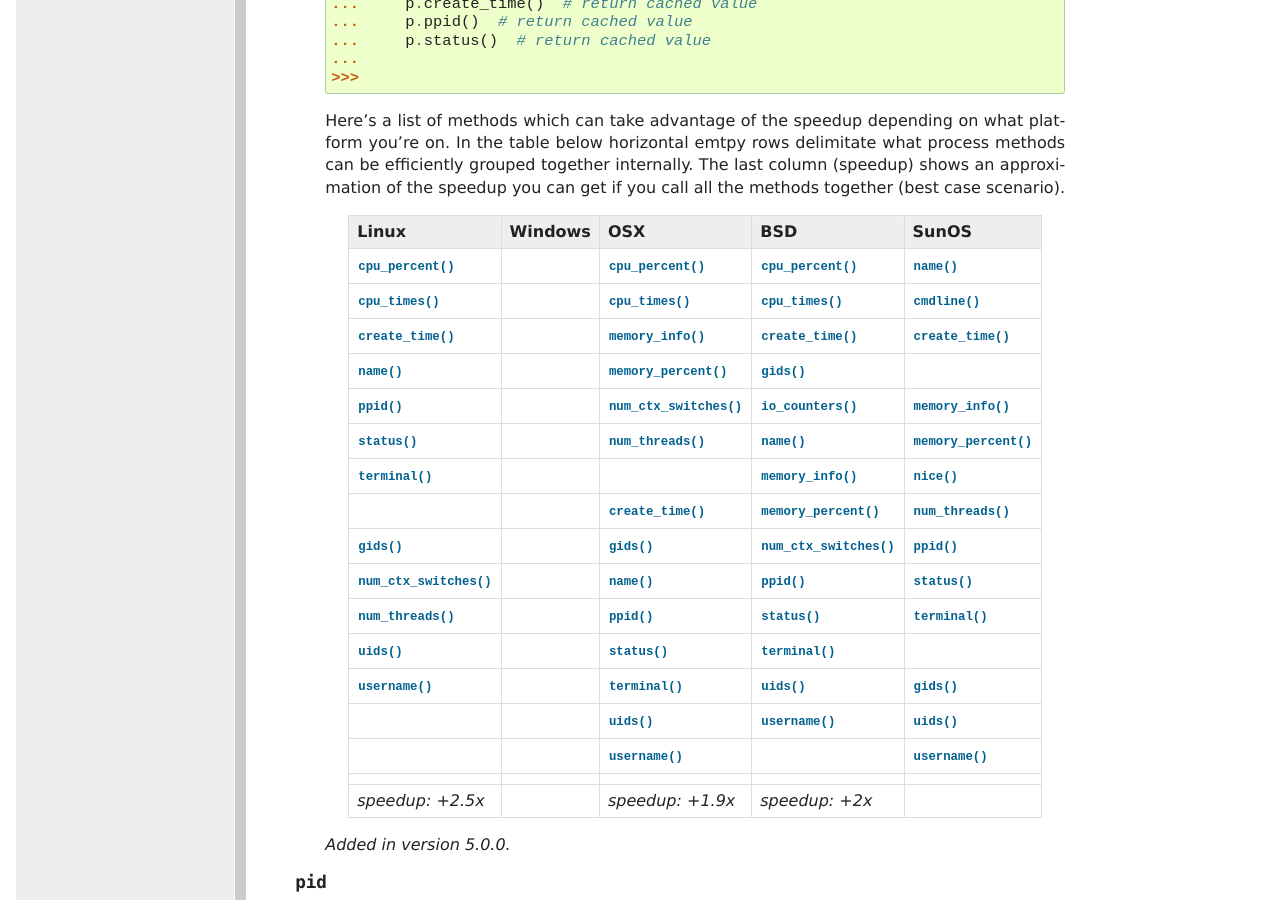
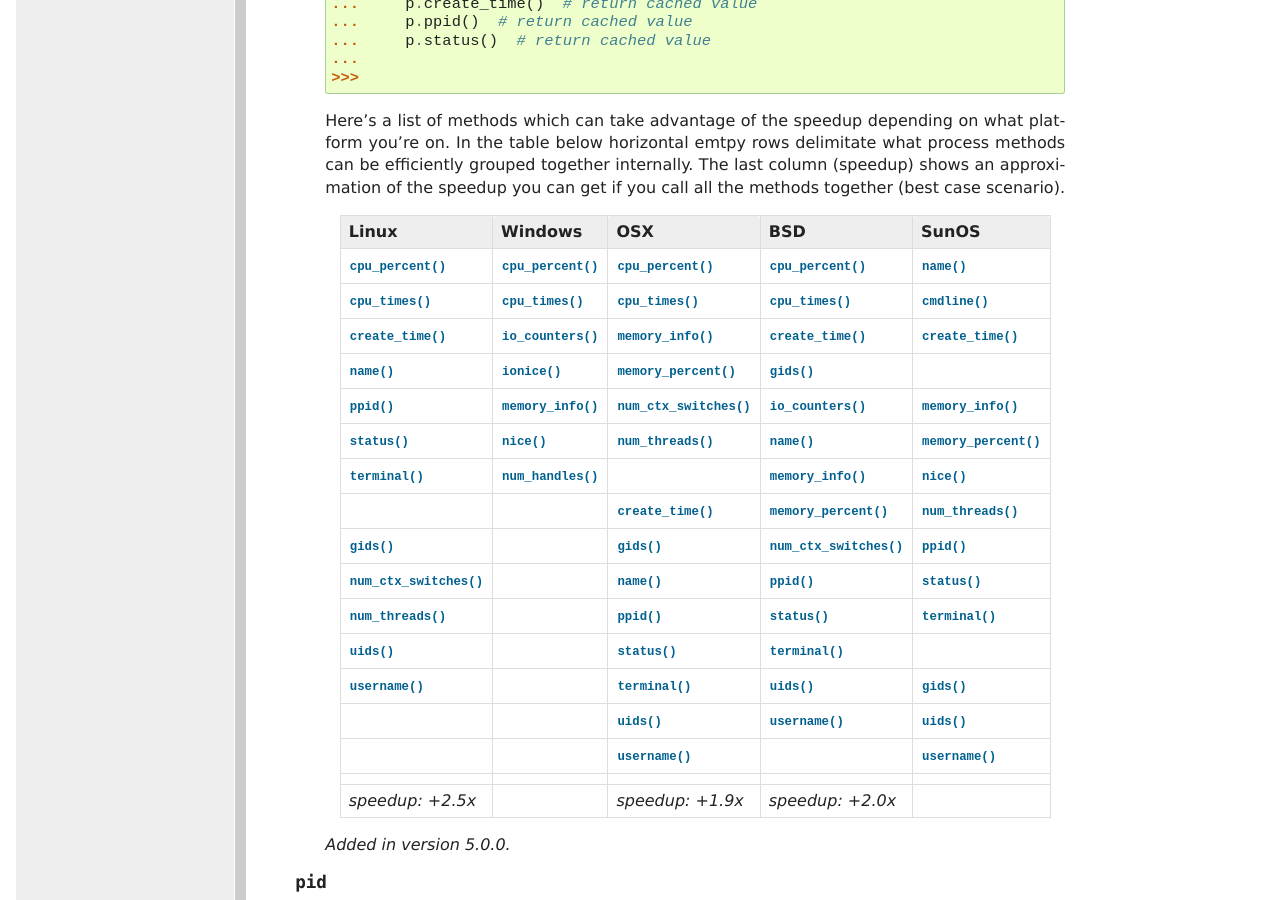
Before and after one commit to giampaolo/psutil, a Sphinx documentation site: the page built from docs/index.rst, in a window 1280 px wide and 900 px high, scrolled down 12695 px. Built offline with Sphinx 7.4.7, drawn with Linux system fonts in a browser that asks for light colours; formulas are drawn with MathJax 3.

Commit message:
update doc

```diff
--- a/docs/index.rst
+++ b/docs/index.rst
@@ -808,43 +808,43 @@ Process class
     The last column (speedup) shows an approximation of the speedup you can get
     if you call all the methods together (best case scenario).
 
-    +------------------------------+-------------+------------------------------+------------------------------+--------------------------+
-    | Linux                        | Windows     | OSX                          | BSD                          | SunOS                    |
-    +==============================+=============+==============================+==============================+==========================+
-    | :meth:`~Process.cpu_percent` |             | :meth:`~Process.cpu_percent` | :meth:`~Process.cpu_percent` | :meth:`name`             |
-    +------------------------------+-------------+------------------------------+------------------------------+--------------------------+
-    | :meth:`~Process.cpu_times`   |             | :meth:`~Process.cpu_times`   | :meth:`~Process.cpu_times`   | :meth:`cmdline`          |
-    +------------------------------+-------------+------------------------------+------------------------------+--------------------------+
-    | :meth:`create_time`          |             | :meth:`memory_info`          | :meth:`create_time`          | :meth:`create_time`      |
-    +------------------------------+-------------+------------------------------+------------------------------+--------------------------+
-    | :meth:`name`                 |             | :meth:`memory_percent`       | :meth:`gids`                 |                          |
-    +------------------------------+-------------+------------------------------+------------------------------+--------------------------+
-    | :meth:`ppid`                 |             | :meth:`num_ctx_switches`     | :meth:`io_counters`          | :meth:`memory_info`      |
-    +------------------------------+-------------+------------------------------+------------------------------+--------------------------+
-    | :meth:`status`               |             | :meth:`num_threads`          | :meth:`name`                 | :meth:`memory_percent`   |
-    +------------------------------+-------------+------------------------------+------------------------------+--------------------------+
-    | :meth:`terminal`             |             |                              | :meth:`memory_info`          | :meth:`nice`             |
-    +------------------------------+-------------+------------------------------+------------------------------+--------------------------+
-    |                              |             | :meth:`create_time`          | :meth:`memory_percent`       | :meth:`num_threads`      |
-    +------------------------------+-------------+------------------------------+------------------------------+--------------------------+
-    | :meth:`gids`                 |             | :meth:`gids`                 | :meth:`num_ctx_switches`     | :meth:`ppid`             |
-    +------------------------------+-------------+------------------------------+------------------------------+--------------------------+
-    | :meth:`num_ctx_switches`     |             | :meth:`name`                 | :meth:`ppid`                 | :meth:`status`           |
-    +------------------------------+-------------+------------------------------+------------------------------+--------------------------+
-    | :meth:`num_threads`          |             | :meth:`ppid`                 | :meth:`status`               | :meth:`terminal`         |
-    +------------------------------+-------------+------------------------------+------------------------------+--------------------------+
-    | :meth:`uids`                 |             | :meth:`status`               | :meth:`terminal`             |                          |
-    +------------------------------+-------------+------------------------------+------------------------------+--------------------------+
-    | :meth:`username`             |             | :meth:`terminal`             | :meth:`uids`                 | :meth:`gids`             |
-    +------------------------------+-------------+------------------------------+------------------------------+--------------------------+
-    |                              |             | :meth:`uids`                 | :meth:`username`             | :meth:`uids`             |
-    +------------------------------+-------------+------------------------------+------------------------------+--------------------------+
-    |                              |             | :meth:`username`             |                              | :meth:`username`         |
-    +------------------------------+-------------+------------------------------+------------------------------+--------------------------+
-    |                              |             |                              |                              |                          |
-    +------------------------------+-------------+------------------------------+------------------------------+--------------------------+
-    | *speedup: +2.5x*             |             | *speedup: +1.9x*             | *speedup: +2x*               |                          |
-    +------------------------------+-------------+------------------------------+------------------------------+--------------------------+
+    +------------------------------+------------------------------+------------------------------+------------------------------+--------------------------+
+    | Linux                        | Windows                      | OSX                          | BSD                          | SunOS                    |
+    +==============================+==============================+==============================+==============================+==========================+
+    | :meth:`~Process.cpu_percent` | :meth:`~Process.cpu_percent` | :meth:`~Process.cpu_percent` | :meth:`~Process.cpu_percent` | :meth:`name`             |
+    +------------------------------+------------------------------+------------------------------+------------------------------+--------------------------+
+    | :meth:`~Process.cpu_times`   | :meth:`~Process.cpu_times`   | :meth:`~Process.cpu_times`   | :meth:`~Process.cpu_times`   | :meth:`cmdline`          |
+    +------------------------------+------------------------------+------------------------------+------------------------------+--------------------------+
+    | :meth:`create_time`          | :meth:`io_counters()`        | :meth:`memory_info`          | :meth:`create_time`          | :meth:`create_time`      |
+    +------------------------------+------------------------------+------------------------------+------------------------------+--------------------------+
+    | :meth:`name`                 | :meth:`ionice`               | :meth:`memory_percent`       | :meth:`gids`                 |                          |
+    +------------------------------+------------------------------+------------------------------+------------------------------+--------------------------+
+    | :meth:`ppid`                 | :meth:`memory_info`          | :meth:`num_ctx_switches`     | :meth:`io_counters`          | :meth:`memory_info`      |
+    +------------------------------+------------------------------+------------------------------+------------------------------+--------------------------+
+    | :meth:`status`               | :meth:`nice`                 | :meth:`num_threads`          | :meth:`name`                 | :meth:`memory_percent`   |
+    +------------------------------+------------------------------+------------------------------+------------------------------+--------------------------+
+    | :meth:`terminal`             | :meth:`num_handles`          |                              | :meth:`memory_info`          | :meth:`nice`             |
+    +------------------------------+------------------------------+------------------------------+------------------------------+--------------------------+
+    |                              |                              | :meth:`create_time`          | :meth:`memory_percent`       | :meth:`num_threads`      |
+    +------------------------------+------------------------------+------------------------------+------------------------------+--------------------------+
+    | :meth:`gids`                 |                              | :meth:`gids`                 | :meth:`num_ctx_switches`     | :meth:`ppid`             |
+    +------------------------------+------------------------------+------------------------------+------------------------------+--------------------------+
+    | :meth:`num_ctx_switches`     |                              | :meth:`name`                 | :meth:`ppid`                 | :meth:`status`           |
+    +------------------------------+------------------------------+------------------------------+------------------------------+--------------------------+
+    | :meth:`num_threads`          |                              | :meth:`ppid`                 | :meth:`status`               | :meth:`terminal`         |
+    +------------------------------+------------------------------+------------------------------+------------------------------+--------------------------+
+    | :meth:`uids`                 |                              | :meth:`status`               | :meth:`terminal`             |                          |
+    +------------------------------+------------------------------+------------------------------+------------------------------+--------------------------+
+    | :meth:`username`             |                              | :meth:`terminal`             | :meth:`uids`                 | :meth:`gids`             |
+    +------------------------------+------------------------------+------------------------------+------------------------------+--------------------------+
+    |                              |                              | :meth:`uids`                 | :meth:`username`             | :meth:`uids`             |
+    +------------------------------+------------------------------+------------------------------+------------------------------+--------------------------+
+    |                              |                              | :meth:`username`             |                              | :meth:`username`         |
+    +------------------------------+------------------------------+------------------------------+------------------------------+--------------------------+
+    |                              |                              |                              |                              |                          |
+    +------------------------------+------------------------------+------------------------------+------------------------------+--------------------------+
+    | *speedup: +2.5x*             |                              | *speedup: +1.9x*             | *speedup: +2.0x*             |                          |
+    +------------------------------+------------------------------+------------------------------+------------------------------+--------------------------+
 
     .. versionadded:: 5.0.0
 
```
Also changed, not shown: 1 other file.
